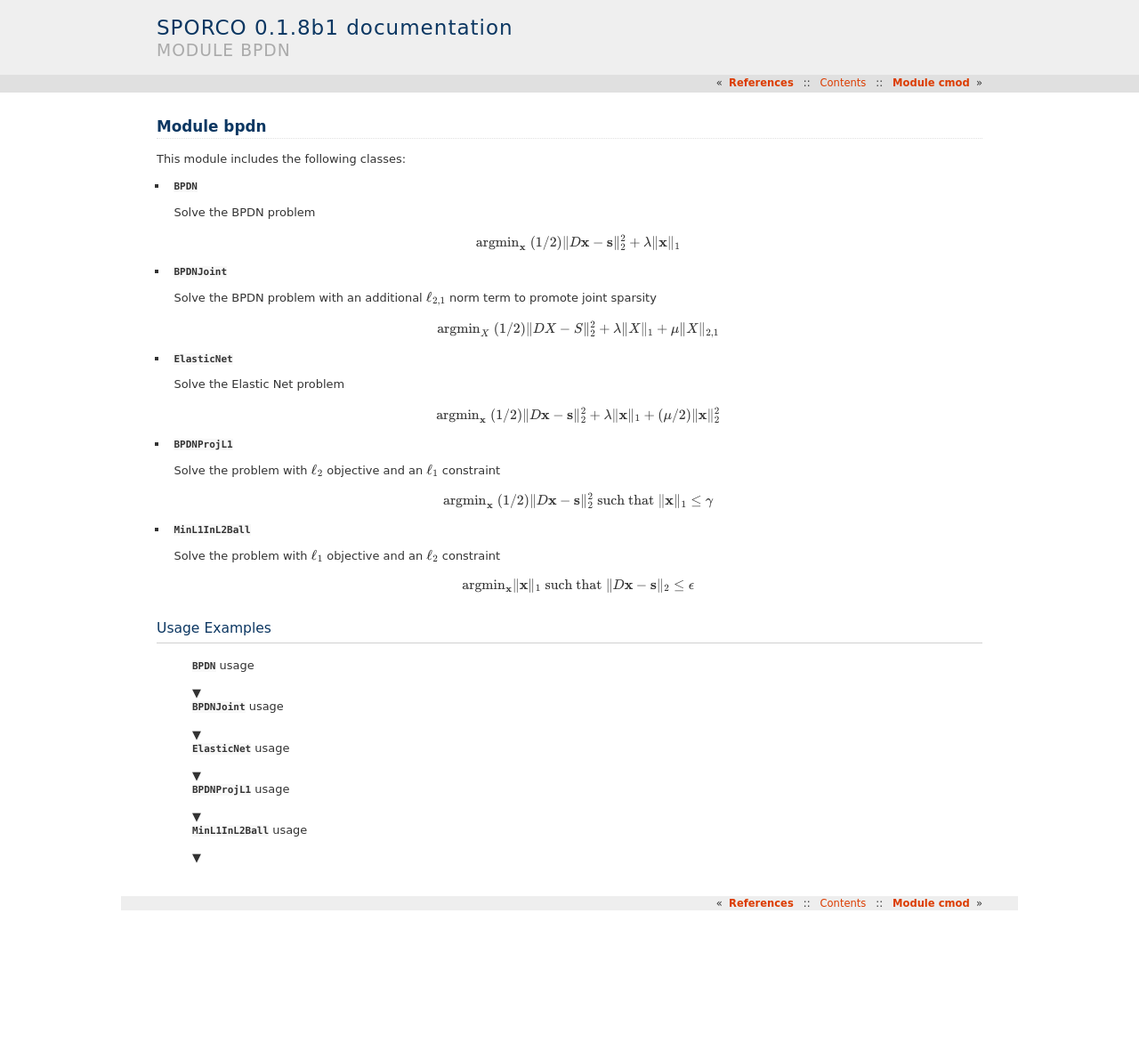
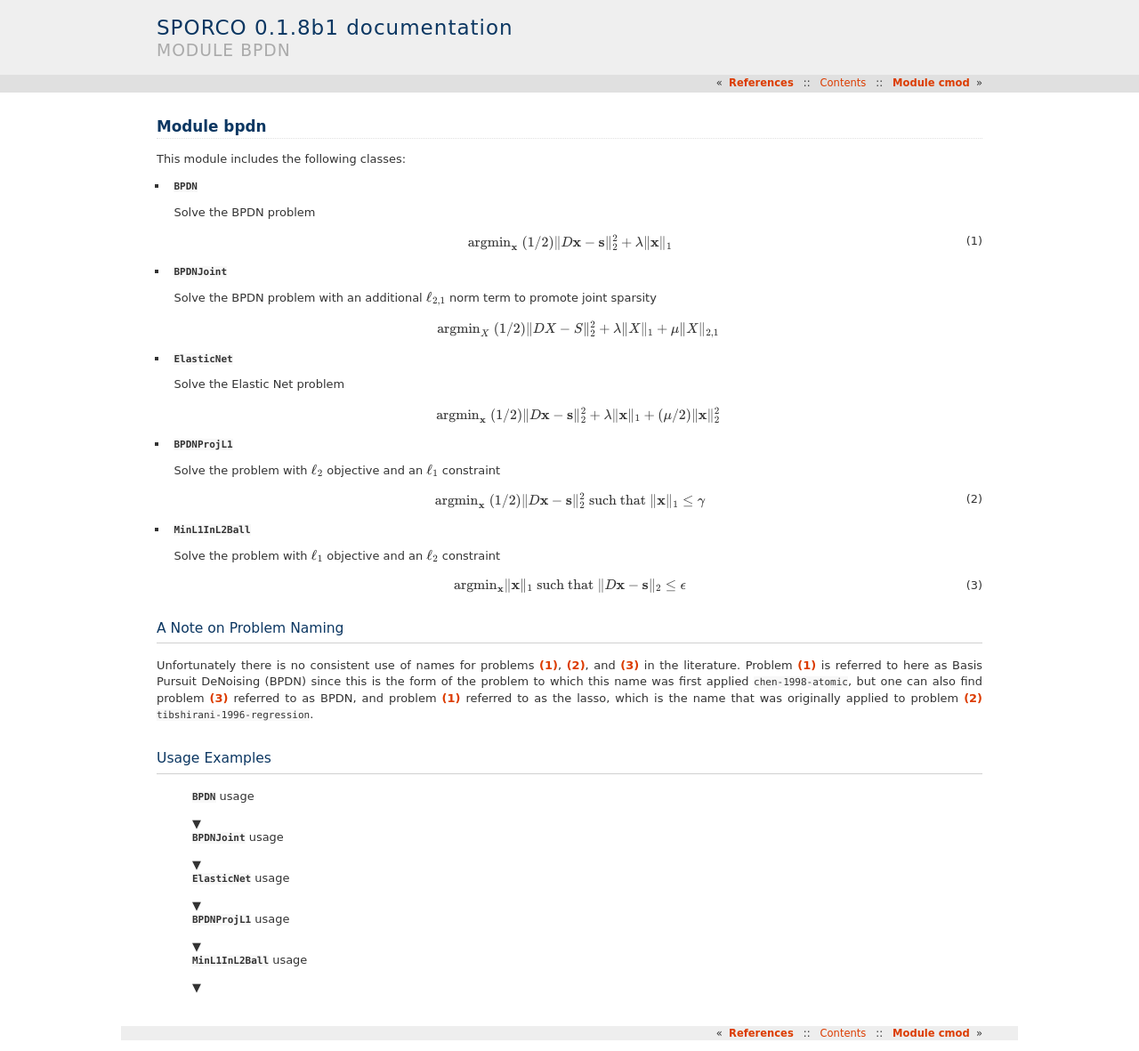
Before and after one commit to bwohlberg/sporco, a Sphinx documentation site: the page built from docs/source/invprob/bpdn.rst, in a window 1280 px wide. Shown: the whole page at 89% size. Built offline with Sphinx 7.4.7, drawn with Linux system fonts in a browser that asks for light colours; pages that are not in the unit, such as notebooks, are missing from menus; cross-references to code outside the pages are shown as plain code; before the commit the page ends 1035 px from its top, so only the background shows below that.

Commit message:
Added a note on naming of BPDN variants

```diff
--- a/docs/source/invprob/bpdn.rst
+++ b/docs/source/invprob/bpdn.rst
@@ -10,6 +10,7 @@ This module includes the following classes:
   .. math::
      \mathrm{argmin}_\mathbf{x} \;
      (1/2) \| D \mathbf{x} - \mathbf{s} \|_2^2 + \lambda \| \mathbf{x} \|_1
+     :label: bpdn
 
 
 * :class:`.BPDNJoint`
@@ -41,6 +42,7 @@ This module includes the following classes:
      \mathrm{argmin}_\mathbf{x} \;
      (1/2) \| D \mathbf{x} - \mathbf{s} \|_2^2 \; \text{such that} \;
      \| \mathbf{x} \|_1 \leq \gamma
+     :label: lasso
 
 
 * :class:`.MinL1InL2Ball`
@@ -48,10 +50,17 @@ This module includes the following classes:
   Solve the problem with :math:`\ell_1` objective and an
   :math:`\ell_2` constraint
 
-    .. math::
-       \mathrm{argmin}_\mathbf{x} \| \mathbf{x} \|_1 \; \text{such that} \;
-       \| D \mathbf{x} - \mathbf{s} \|_2 \leq \epsilon
+  .. math::
+     \mathrm{argmin}_\mathbf{x} \| \mathbf{x} \|_1 \; \text{such that} \;
+     \| D \mathbf{x} - \mathbf{s} \|_2 \leq \epsilon
+     :label: minl1inl2
 
+
+
+A Note on Problem Naming
+------------------------
+
+Unfortunately there is no consistent use of names for problems :eq:`bpdn`, :eq:`lasso`, and :eq:`minl1inl2` in the literature. Problem :eq:`bpdn` is referred to here as Basis Pursuit DeNoising (BPDN) since this is the form of the problem to which this name was first applied :cite:`chen-1998-atomic`, but one can also find problem :eq:`minl1inl2` referred to as BPDN, and problem :eq:`bpdn` referred to as the lasso, which is the name that was originally applied to problem :eq:`lasso` :cite:`tibshirani-1996-regression`.
 
 
 Usage Examples
```
